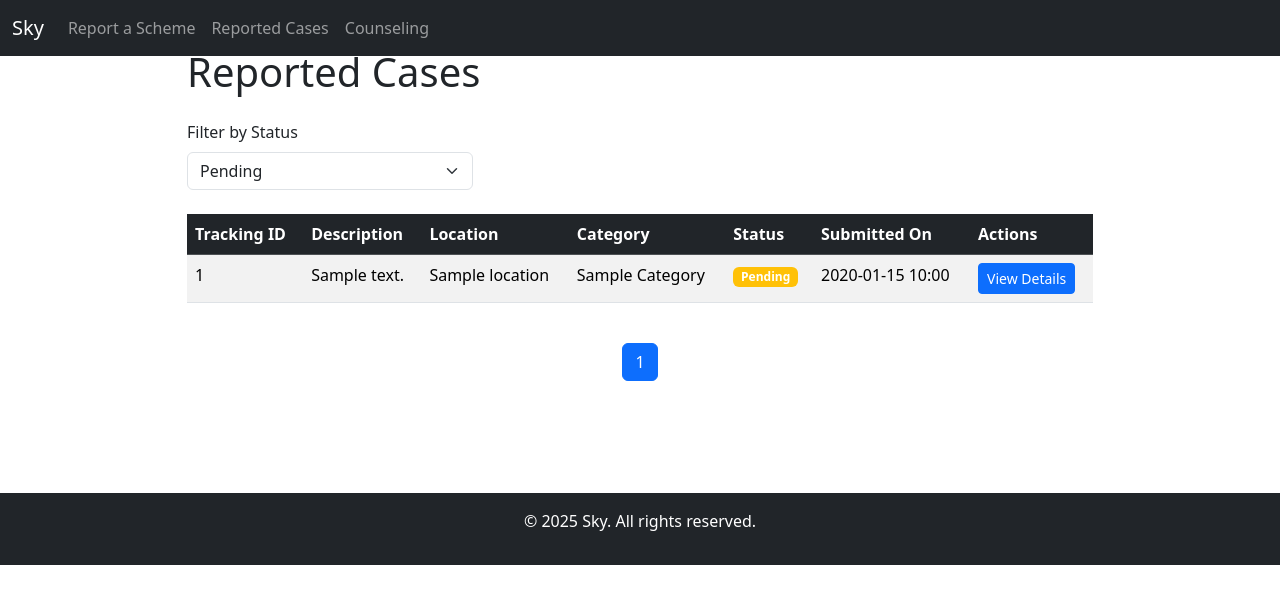
After one commit to anoldKupara/EmergenciesReportingScheme, a Django app: template templates/core/report_list.html in a window 1280 px wide. The commit adds this page. Shown: the top 604 px of the page. Run offline with Django 3.2, Linux system fonts and the light colour scheme; the template is opened without the code that fills it: most values are stand-ins (such as "Sample title", 1, 10 or a date in 2020); some libraries are stand-ins or nearby versions.

```diff
--- a/core/urls.py
+++ b/core/urls.py
@@ -2,9 +2,10 @@ from django.urls import path
 from . import views
 
 urlpatterns = [
-    path('', views.home, name='home'),  # Add this for the root URL
+    path('', views.home, name='home'),
     path('report/', views.report_scheme, name='report_scheme'),
     path('report/<str:tracking_id>/', views.report_status, name='report_status'),
+    path('reports/', views.report_list, name='report_list'),  # Add this
     path('counseling/', views.request_counseling, name='counseling'),
     path('escalate/<str:tracking_id>/', views.escalate_report, name='escalate_report'),
 ]
--- a/templates/base.html
+++ b/templates/base.html
@@ -24,6 +24,9 @@
                         <a class="nav-link" href="{% url 'report_scheme' %}">Report a Scheme</a>
                     </li>
                     <li class="nav-item">
+                        <a class="nav-link" href="{% url 'report_list' %}">Reported Cases</a>  <!-- Add this -->
+                    </li>
+                    <li class="nav-item">
                         <a class="nav-link" href="{% url 'counseling' %}">Counseling</a>
                     </li>
                 </ul>
--- a/templates/core/counseling_success.html
+++ b/templates/core/counseling_success.html
@@ -3,12 +3,14 @@
 {% block title %}Counseling Request Submitted - Sky{% endblock %}
 
 {% block content %}
+<div class="container py-5">
     <div class="row justify-content-center fade-in">
         <div class="col-md-8">
             <div class="alert alert-success" role="alert">
                 <h4 class="alert-heading">Counseling Request Submitted!</h4>
                 <p>We’ll get back to you soon.</p>
                 <a href="{% url 'home' %}" class="btn btn-primary">Back to Home</a>
+            </div>
         </div>
     </div>
 </div>
--- /dev/null
+++ b/templates/core/report_list.html
@@ -0,0 +1,95 @@
+{% extends 'base.html' %}
+
+{% block title %}Reported Cases - Sky{% endblock %}
+
+{% block content %}
+<div class="container py-5">
+    <div class="row justify-content-center fade-in">
+        <div class="col-md-10">
+            <h1 class="mb-4">Reported Cases</h1>
+
+            <!-- Filter Form -->
+            <form method="get" class="mb-4">
+                <div class="row">
+                    <div class="col-md-4">
+                        <label for="status" class="form-label">Filter by Status</label>
+                        <select name="status" id="status" class="form-select" onchange="this.form.submit()">
+                            <option value="">All</option>
+                            <option value="pending" {% if status_filter == 'pending' %}selected{% endif %}>Pending</option>
+                            <option value="under_review" {% if status_filter == 'under_review' %}selected{% endif %}>Under Review</option>
+                            <option value="verified" {% if status_filter == 'verified' %}selected{% endif %}>Verified</option>
+                            <option value="rejected" {% if status_filter == 'rejected' %}selected{% endif %}>Rejected</option>
+                        </select>
+                    </div>
+                </div>
+            </form>
+
+            {% if page_obj %}
+            <div class="table-responsive">
+                <table class="table table-striped table-hover">
+                    <thead class="table-dark">
+                        <tr>
+                            <th>Tracking ID</th>
+                            <th>Description</th>
+                            <th>Location</th>
+                            <th>Category</th>
+                            <th>Status</th>
+                            <th>Submitted On</th>
+                            <th>Actions</th>
+                        </tr>
+                    </thead>
+                    <tbody>
+                        {% for report in page_obj %}
+                        <tr>
+                            <td>{{ report.tracking_id }}</td>
+                            <td>{{ report.description|truncatewords:10 }}</td>
+                            <td>{{ report.location }}</td>
+                            <td>{{ report.category|title }}</td>
+                            <td>
+                                <span class="badge
+                                    {% if report.status == 'pending' %}bg-warning
+                                    {% elif report.status == 'under_review' %}bg-info
+                                    {% elif report.status == 'verified' %}bg-success
+                                    {% else %}bg-danger{% endif %}">
+                                    {{ report.status|title }}
+                                </span>
+                            </td>
+                            <td>{{ report.created_at|date:"Y-m-d H:i" }}</td>
+                            <td>
+                                <a href="{% url 'report_status' report.tracking_id %}" class="btn btn-sm btn-primary">View Details</a>
+                            </td>
+                        </tr>
+                        {% endfor %}
+                    </tbody>
+                </table>
+            </div>
+
+            <!-- Pagination -->
+            <nav aria-label="Page navigation">
+                <ul class="pagination justify-content-center mt-4">
+                    {% if page_obj.has_previous %}
+                    <li class="page-item">
+                        <a class="page-link" href="?page={{ page_obj.previous_page_number }}{% if status_filter %}&status={{ status_filter }}{% endif %}">Previous</a>
+                    </li>
+                    {% endif %}
+                    {% for num in page_obj.paginator.page_range %}
+                    <li class="page-item {% if page_obj.number == num %}active{% endif %}">
+                        <a class="page-link" href="?page={{ num }}{% if status_filter %}&status={{ status_filter }}{% endif %}">{{ num }}</a>
+                    </li>
+                    {% endfor %}
+                    {% if page_obj.has_next %}
+                    <li class="page-item">
+                        <a class="page-link" href="?page={{ page_obj.next_page_number }}{% if status_filter %}&status={{ status_filter }}{% endif %}">Next</a>
+                    </li>
+                    {% endif %}
+                </ul>
+            </nav>
+            {% else %}
+            <div class="alert alert-info" role="alert">
+                No reports have been submitted yet.
+            </div>
+            {% endif %}
+        </div>
+    </div>
+</div>
+{% endblock %}
```
Also changed, not shown: core/forms.py (+12 -0 lines), core/views.py (+29 -4 lines), static/css/custome.css (+9 -0 lines), templates/core/counseling.html (+51 -12 lines). Lines whose indentation alone changed are shown as unchanged.
